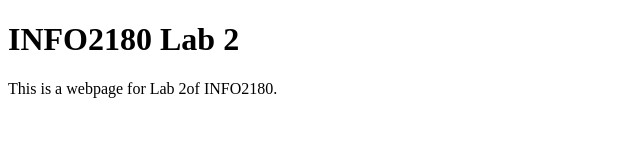
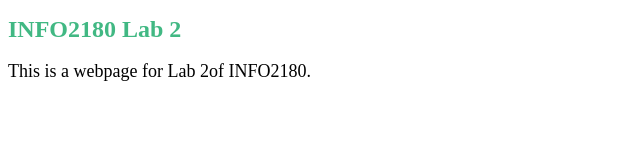
Before and after one commit to Don-Droid/info2180-lab2, a plain HTML site: page index.html in a window 1280 px wide. Shown: the whole page, without its empty margins (0-640 px from the left). Drawn offline with Linux system fonts and the light colour scheme.

Commit message:
second Commit

```diff
--- a/index.html
+++ b/index.html
@@ -1,6 +1,7 @@
 <!DOCTYPE html>
 <html lang="en">
 <head>
+  <link href="style.css" type="text/css" rel="stylesheet">
   <meta charset="UTF-8">
   <meta name="viewport" content="width=device-width, initial-scale=1.0">
   <meta http-equiv="X-UA-Compatible" content="ie=edge">
--- /dev/null
+++ b/style.css
@@ -0,0 +1,8 @@
+h1{
+	font-size: 24px;
+	color: #41B883;
+}
+
+p{
+	font-size: 18px;
+}
```
